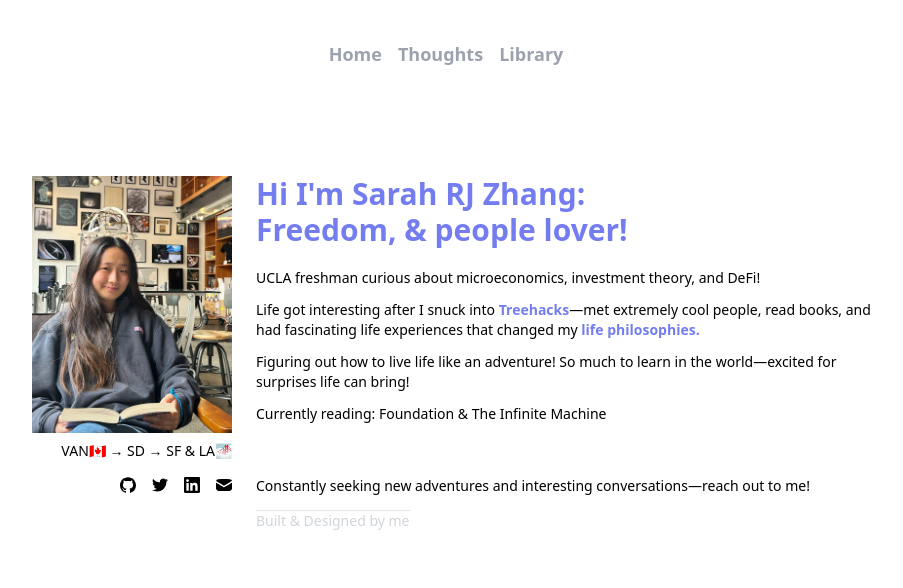
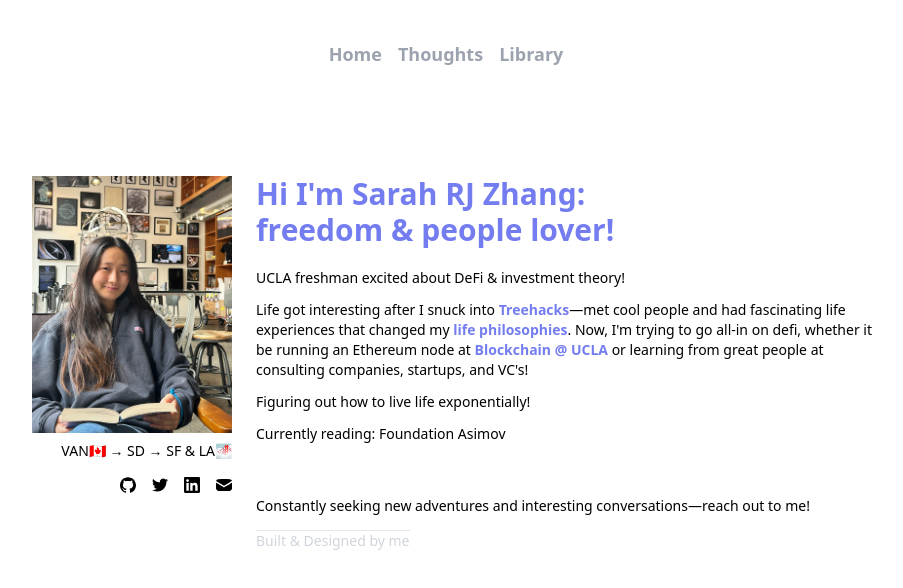
Before and after one commit to srachaz/Srachaswebsite, a Next.js app: page / in a window 1280 px wide. Shown: the top 588 px of the page, without its empty margins (186-1089 px from the left). Built offline with nearby package versions, Linux system fonts and the light colour scheme.

Commit message:
Updated index.js

```diff
--- a/pages/index.js
+++ b/pages/index.js
@@ -34,12 +34,12 @@ export default function Home() {
           </div>
           <div className="w-1/2 ">
 
-              <h1 className="text-3xl text-[#737df0] font-bold">Hi I&apos;m Sarah RJ Zhang: <br /> Freedom, & people lover!</h1>
+              <h1 className="text-3xl text-[#737df0] font-bold">Hi I&apos;m Sarah RJ Zhang: <br /> freedom & people lover!</h1>
 
-              <div className="text-sm"><br/>UCLA freshman curious about microeconomics, investment theory, and DeFi!</div>
-              <div className="text-sm pt-3">Life got interesting after I snuck into <a href="https://twitter.com/sracha_z/status/1627588736870682625" class="text-[#737df0] font-bold">Treehacks</a>—met extremely cool people, read books, and had fascinating life experiences that changed my <Link href="/thoughts" class="text-[#737df0] font-bold">life philosophies. </Link></div>
-              <div className="text-sm pt-3">Figuring out how to live life like an adventure! So much to learn in the world—excited for surprises life can bring!</div>
-              <div className="text-sm pt-3">Currently reading: Foundation & The Infinite Machine</div>
+              <div className="text-sm"><br/>UCLA freshman excited about DeFi & investment theory!</div>
+              <div className="text-sm pt-3">Life got interesting after I snuck into <a href="https://twitter.com/sracha_z/status/1627588736870682625" class="text-[#737df0] font-bold">Treehacks</a>—met cool people and had fascinating life experiences that changed my <Link href="/thoughts" class="text-[#737df0] font-bold">life philosophies</Link>. Now, I'm trying to go all-in on defi, whether it be running an Ethereum node at <a href="https://www.blockchainatucla.com/" class="text-[#737df0] font-bold">Blockchain @ UCLA </a>or learning from great people at consulting companies, startups, and VC&apos;s!</div>
+              <div className="text-sm pt-3">Figuring out how to live life exponentially! </div>
+              <div className="text-sm pt-3">Currently reading: Foundation Asimov</div>
               <div className="text-sm pt-8"><br/>Constantly seeking new adventures and interesting conversations—reach out to me!</div>
 
             <div className="text-sm text-gray-300 relative inline-block border-t top-3">Built & Designed by me </div>
```
